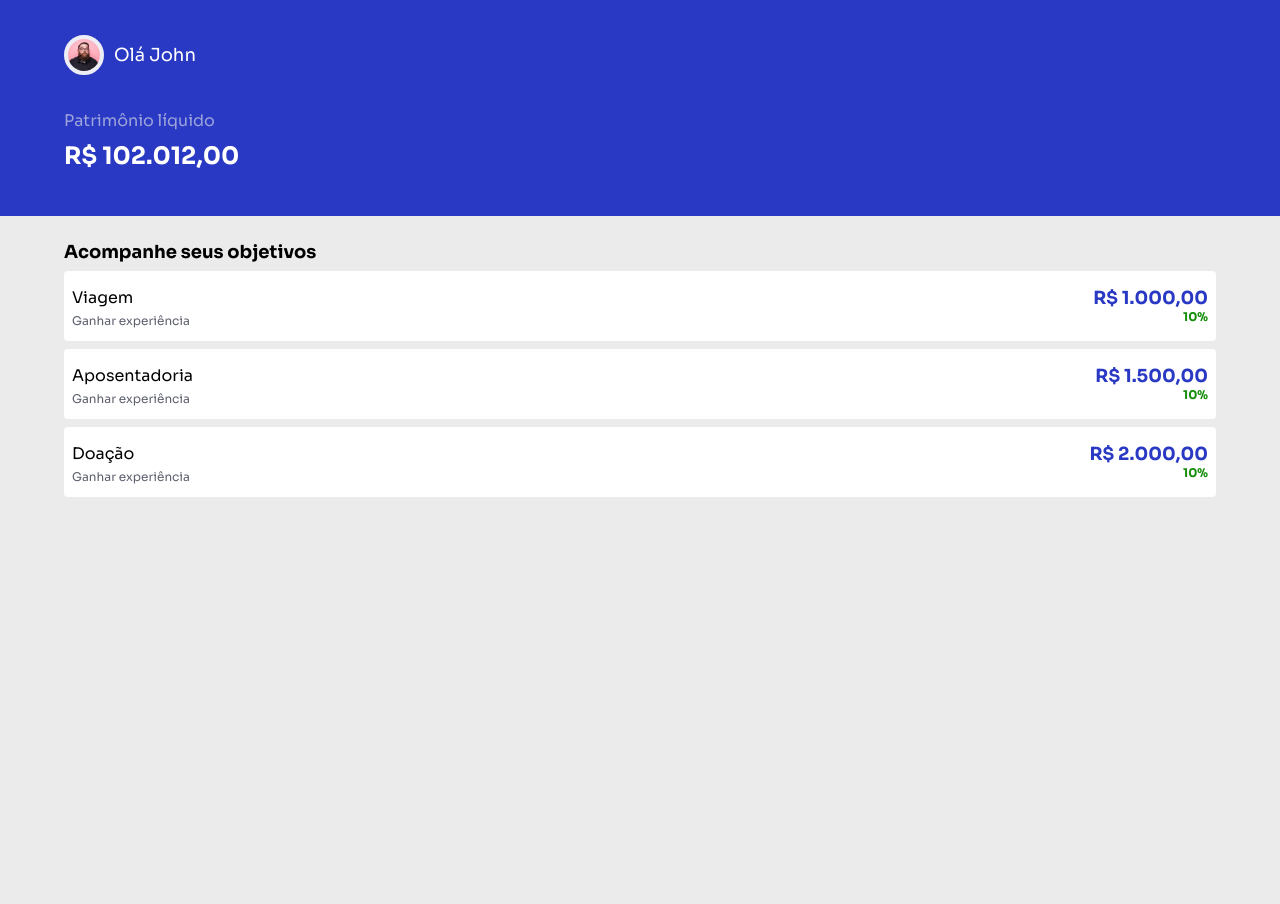
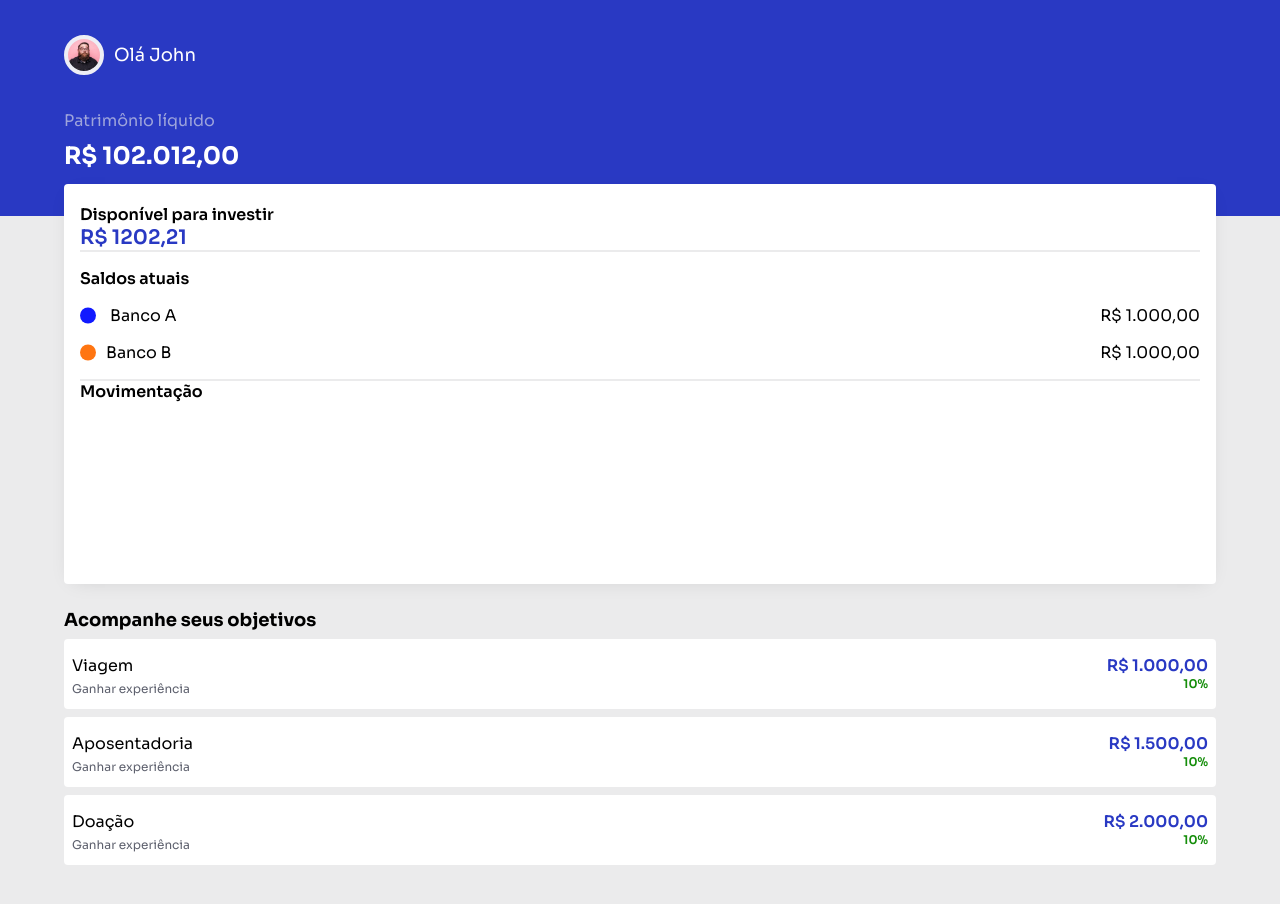
Before and after one commit to arthurbm/monly-xp, a Next.js app: page /home in a window 1280 px wide. Shown: the top 904 px of the page. Built offline with nearby package versions, Linux system fonts and the light colour scheme.

Commit message:
feat: Make progress on investment box from home

```diff
--- a/src/assets/index.ts
+++ b/src/assets/index.ts
@@ -1,3 +1,5 @@
 import ProfileImage from './ProfileImage.svg';
+import BlueBall from './BlueBall.svg';
+import OrangeBall from './OrangeBall.svg';
 
-export { ProfileImage };
+export { ProfileImage, BlueBall, OrangeBall };
--- /dev/null
+++ b/src/components/InvestmentBox/index.tsx
@@ -0,0 +1,55 @@
+import { BlueBall, OrangeBall } from 'assets';
+import Image from 'next/image';
+import React from 'react';
+import { CustomText } from 'styles/globalComponents';
+import { BankDiv, Divider, WhiteBackgorund } from './styles';
+
+// import { Container } from './styles';
+
+const InvestmentBox = () => {
+  return (
+    <>
+      <WhiteBackgorund>
+        <CustomText align="left" black medium>
+          Disponível para investir
+        </CustomText>
+        <CustomText size="20px" medium align="left">
+          R$ 1202,21
+        </CustomText>
+
+        <Divider />
+
+        <CustomText margin="16px 0 0 0" align="left" medium black>
+          Saldos atuais
+        </CustomText>
+        <BankDiv>
+          <div style={{ display: 'flex' }}>
+            <Image src={BlueBall} alt="blue ball" />
+            <CustomText margin="0 0 0 14px" align="left" black>
+              Banco A
+            </CustomText>
+          </div>
+          <CustomText black>R$ 1.000,00</CustomText>
+        </BankDiv>
+
+        <BankDiv>
+          <div style={{ display: 'flex' }}>
+            <Image src={OrangeBall} alt="blue ball" />
+            <CustomText margin="0 0 0 10px" align="left" black>
+              Banco B
+            </CustomText>
+          </div>
+          <CustomText black>R$ 1.000,00</CustomText>
+        </BankDiv>
+
+        <Divider margin="16px 0 0 0" />
+
+        <CustomText black medium align="left">
+          Movimentação
+        </CustomText>
+      </WhiteBackgorund>
+    </>
+  );
+};
+
+export default InvestmentBox;
--- /dev/null
+++ b/src/components/InvestmentBox/styles.ts
@@ -0,0 +1,29 @@
+import styled from 'styled-components';
+
+interface DividerProps {
+  margin?: string;
+}
+
+export const WhiteBackgorund = styled.div`
+  background-color: ${({ theme }) => theme.main.colors.white};
+  height: 400px;
+  display: flex;
+  /* justify-content: space-between; */
+  flex-direction: column;
+  padding: 16px 8px;
+  border-radius: 4px;
+  margin-top: -32px;
+  box-shadow: 0px 4px 20px -9px rgba(0, 0, 0, 0.15);
+  padding: 20px 16px;
+`;
+
+export const Divider = styled.div<DividerProps>`
+  border: 1px solid ${({ theme }) => theme.main.colors.gray02};
+  margin: ${(props) => props.margin || '0px'};
+`;
+
+export const BankDiv = styled.div`
+  display: flex;
+  justify-content: space-between;
+  margin-top: 16px;
+`;
--- a/src/components/ObjectiveCard/index.tsx
+++ b/src/components/ObjectiveCard/index.tsx
@@ -29,9 +29,9 @@ const ObjectiveCard = ({
           </CustomText>
         </LeftWrapper>
         <RightWrapper>
-          <CustomText bold>{value}</CustomText>
+          <CustomText medium>{value}</CustomText>
           {isPositive && (
-            <CustomText size="12px" green bold>
+            <CustomText size="12px" green medium>
               {percentual}
             </CustomText>
           )}
--- a/src/pages/home.tsx
+++ b/src/pages/home.tsx
@@ -11,6 +11,7 @@ import {
 } from 'styles/home';
 import Image from 'next/image';
 import ObjectiveCard from 'components/ObjectiveCard';
+import InvestmentBox from 'components/InvestmentBox';
 
 const Home = () => {
   const objectivesInfo = [
@@ -65,6 +66,7 @@ const Home = () => {
       </BlueBackground>
       <GrayBackground>
         <ContainerGray>
+          <InvestmentBox />
           <CustomText margin="25px 0 0 0" align="left" black bold>
             Acompanhe seus objetivos
           </CustomText>
```
Also changed, not shown: src/assets/BlueBall.svg (added), src/assets/OrangeBall.svg (added).
